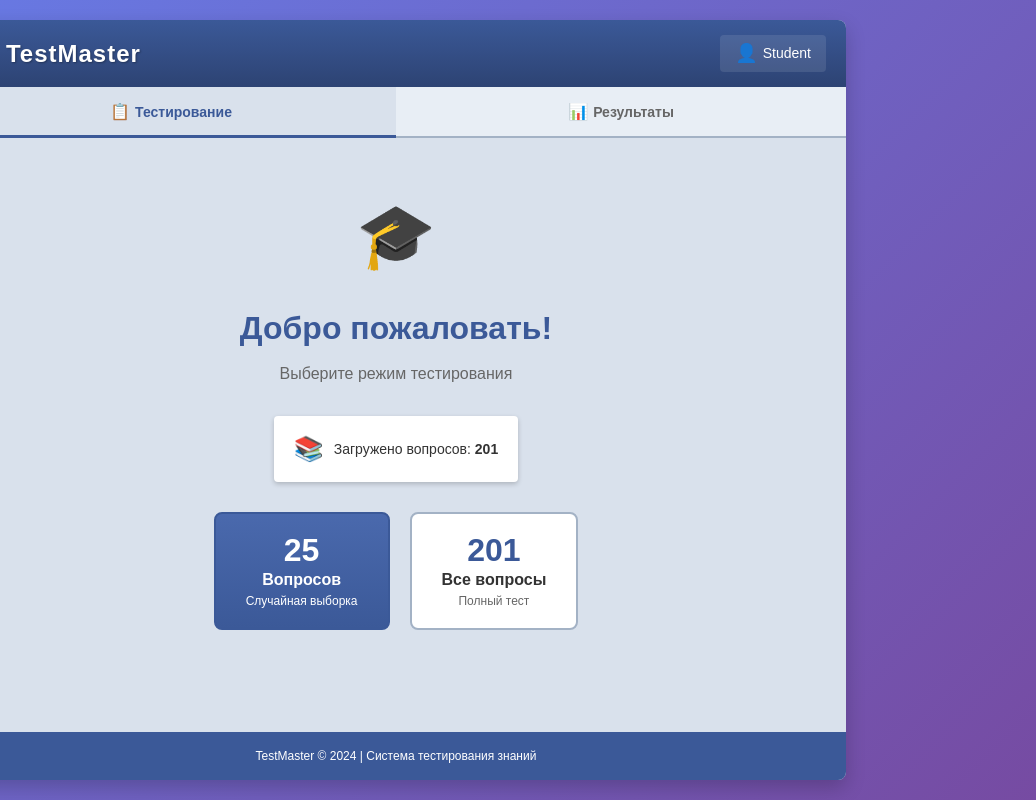
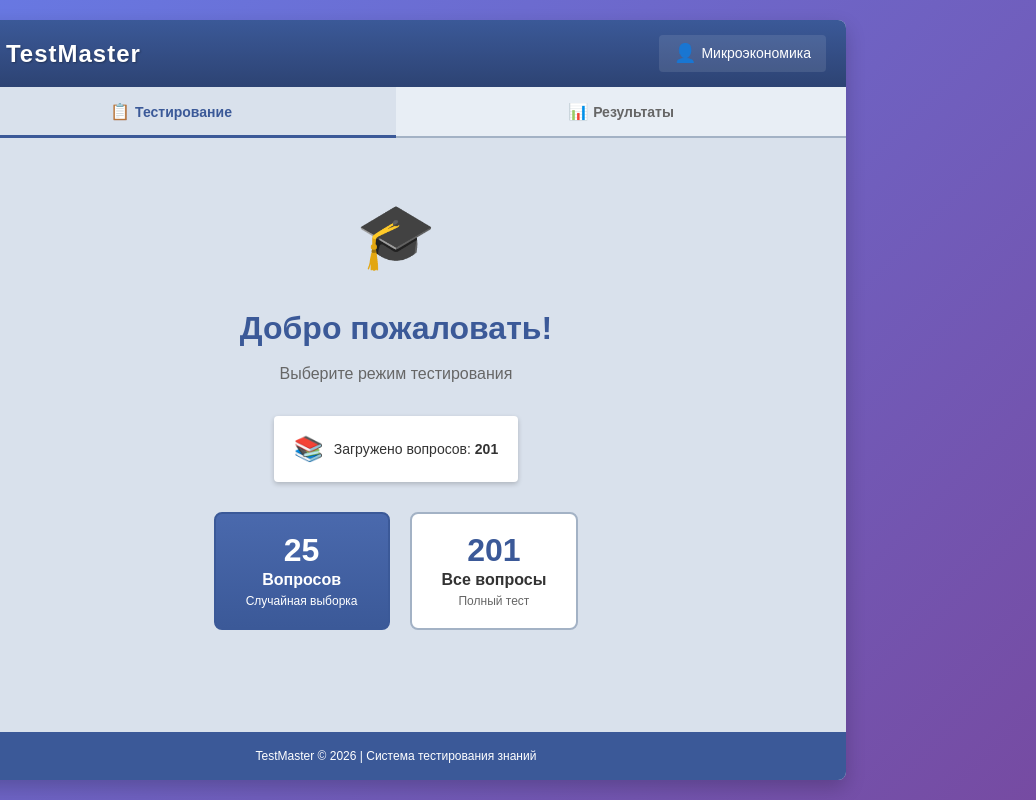
Before and after one commit to MuhammadYusuf202/testmaster, a plain HTML site: page index.html in a window 1280 px wide. Shown: the full height of the page, 244-1280 px from the left. Drawn offline with Linux system fonts and the light colour scheme.

Commit message:
Update index.html

```diff
--- a/index.html
+++ b/index.html
@@ -17,7 +17,7 @@
                 </div>
                 <div class="user-info">
                     <span class="user-icon">👤</span>
-                    <span class="user-name">Student</span>
+                    <span class="user-name">Микроэкономика</span>
                 </div>
             </div>
         </header>
@@ -211,7 +211,7 @@
 
         <!-- Footer -->
         <footer class="app-footer">
-            <p>TestMaster © 2024 | Система тестирования знаний</p>
+            <p>TestMaster © 2026 | Система тестирования знаний</p>
         </footer>
     </div>
 
```
